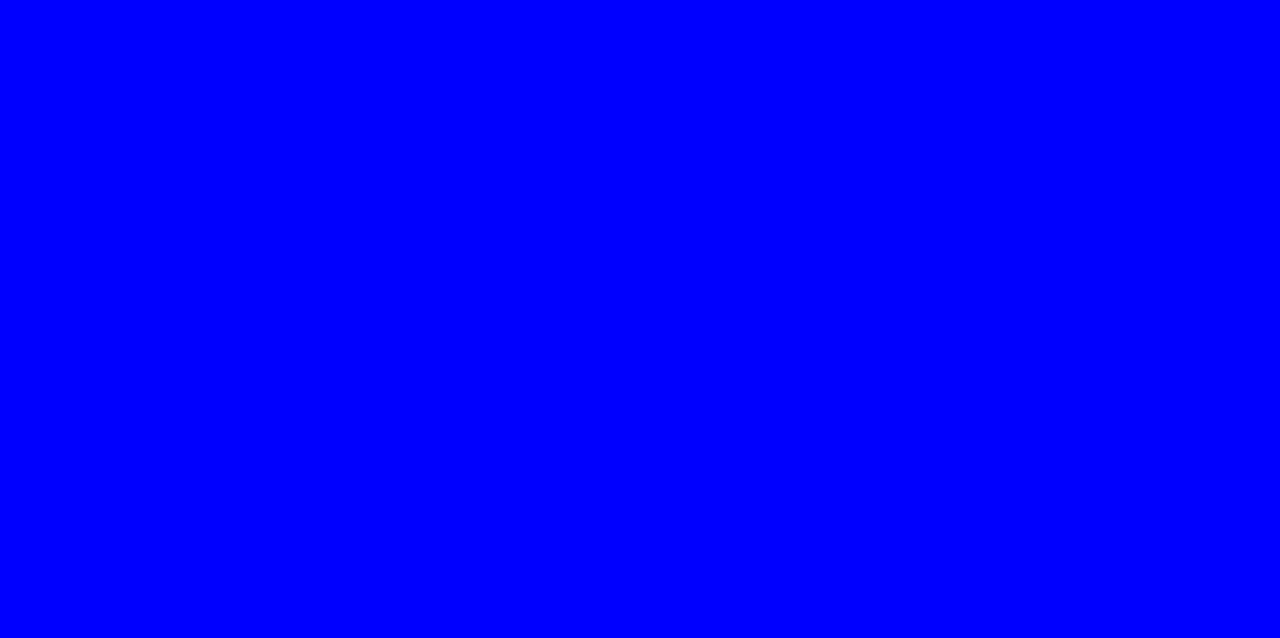
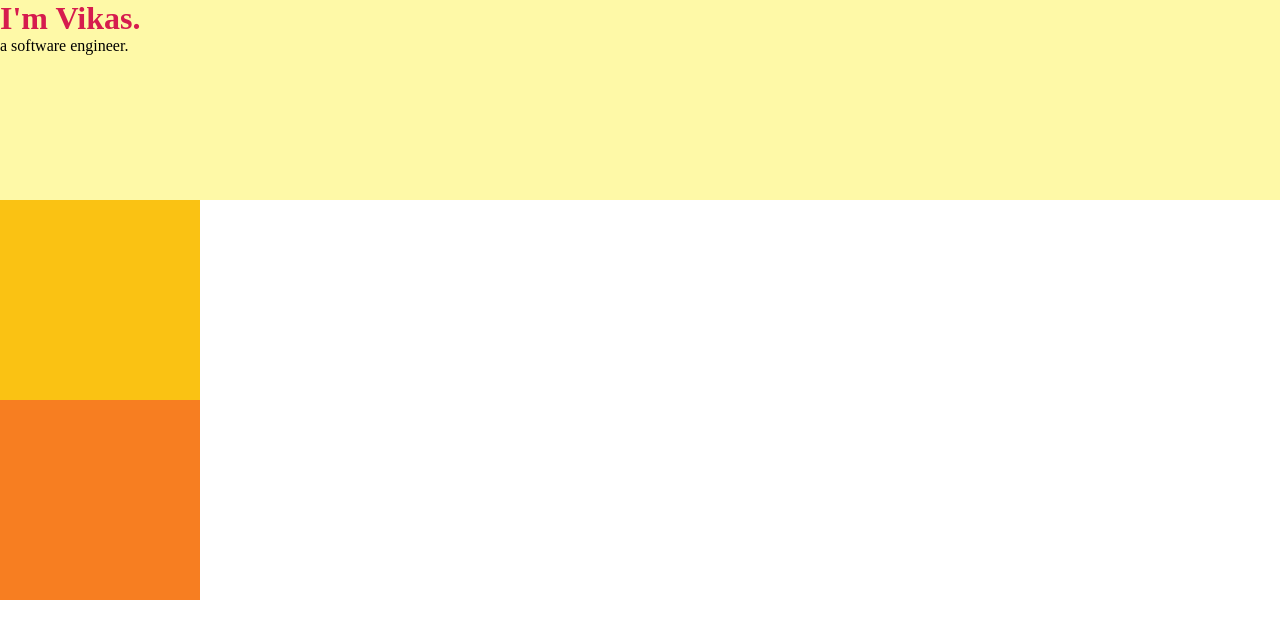
Before and after one commit to vikas9991/testsite, a plain HTML site: page index.html in a window 1280 px wide. Drawn offline with Linux system fonts and the light colour scheme.

Commit message:
new changes

```diff
--- a/css/style.css
+++ b/css/style.css
@@ -1,3 +1,25 @@
+.top{
+    height: 200px;
+    background-color: #FEF9A7;
+}
+.middle{
+    height: 200px;
+    background-color: #FAC213;
+    width: 200px;
+
+}
+.bottom{
+    height: 200px;
+    background-color: #F77E21;
+    width: 200px;
+}
+h1{
+    margin: 0px;
+    color: #D61C4E;
+}
 body{
-    background-color: blue;
+    margin: 0px;
 }
+p{
+    margin: 0px;
+}
--- a/index.html
+++ b/index.html
@@ -4,8 +4,14 @@
     <meta charset="UTF-8">
     <title>Vikas.padavala</title>
     <link rel="stylesheet" href="css/style.css">
+    <link rel="icon" href="favicon.ico">
 </head>
 <body>
-
+    <div class="top">
+        <h1>I'm Vikas.</h1>
+        <p>a software engineer.</p>
+    </div>
+    <div class="middle"></div>
+    <div class="bottom"></div>
 </body>
 </html>
```
